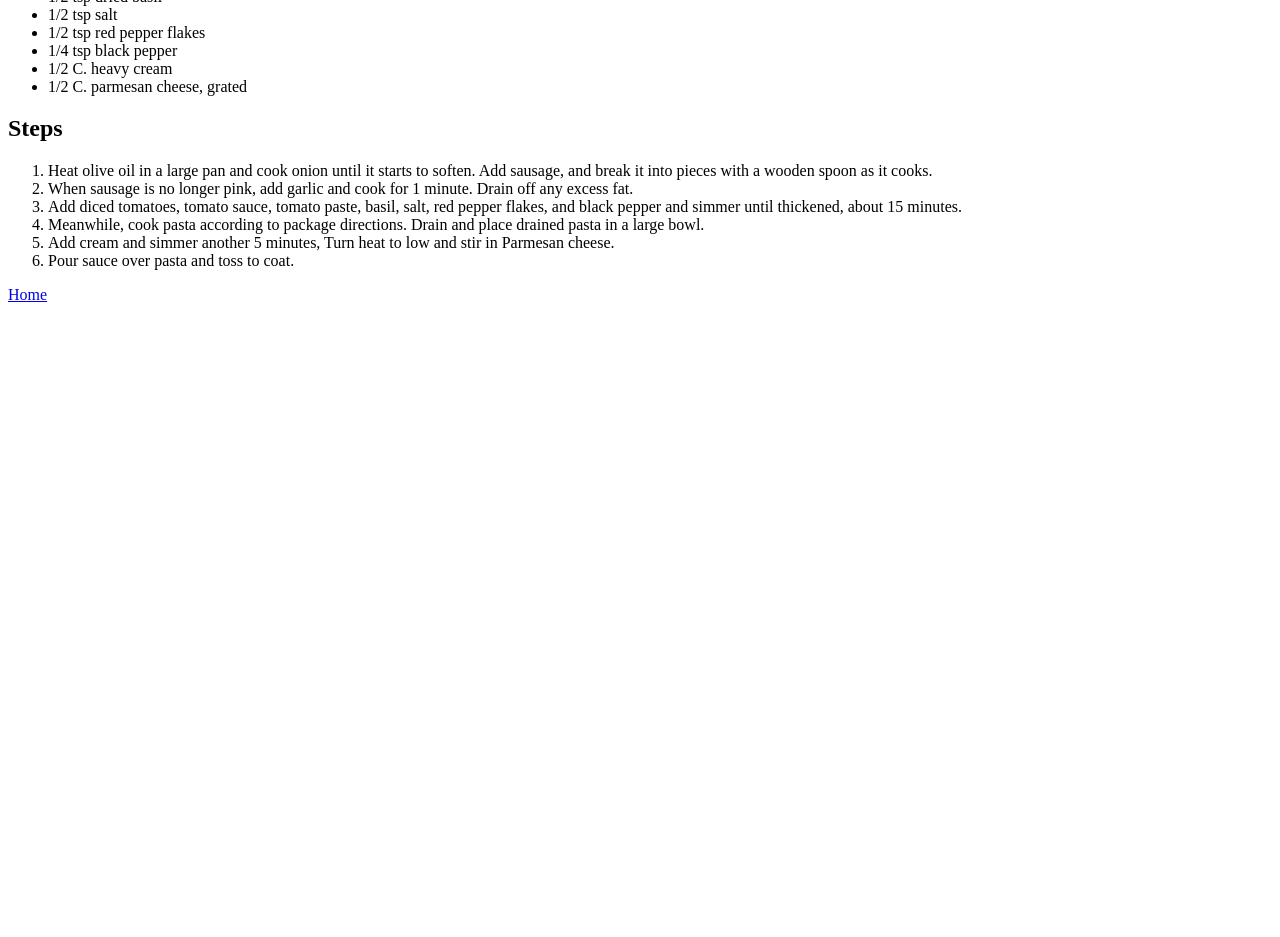
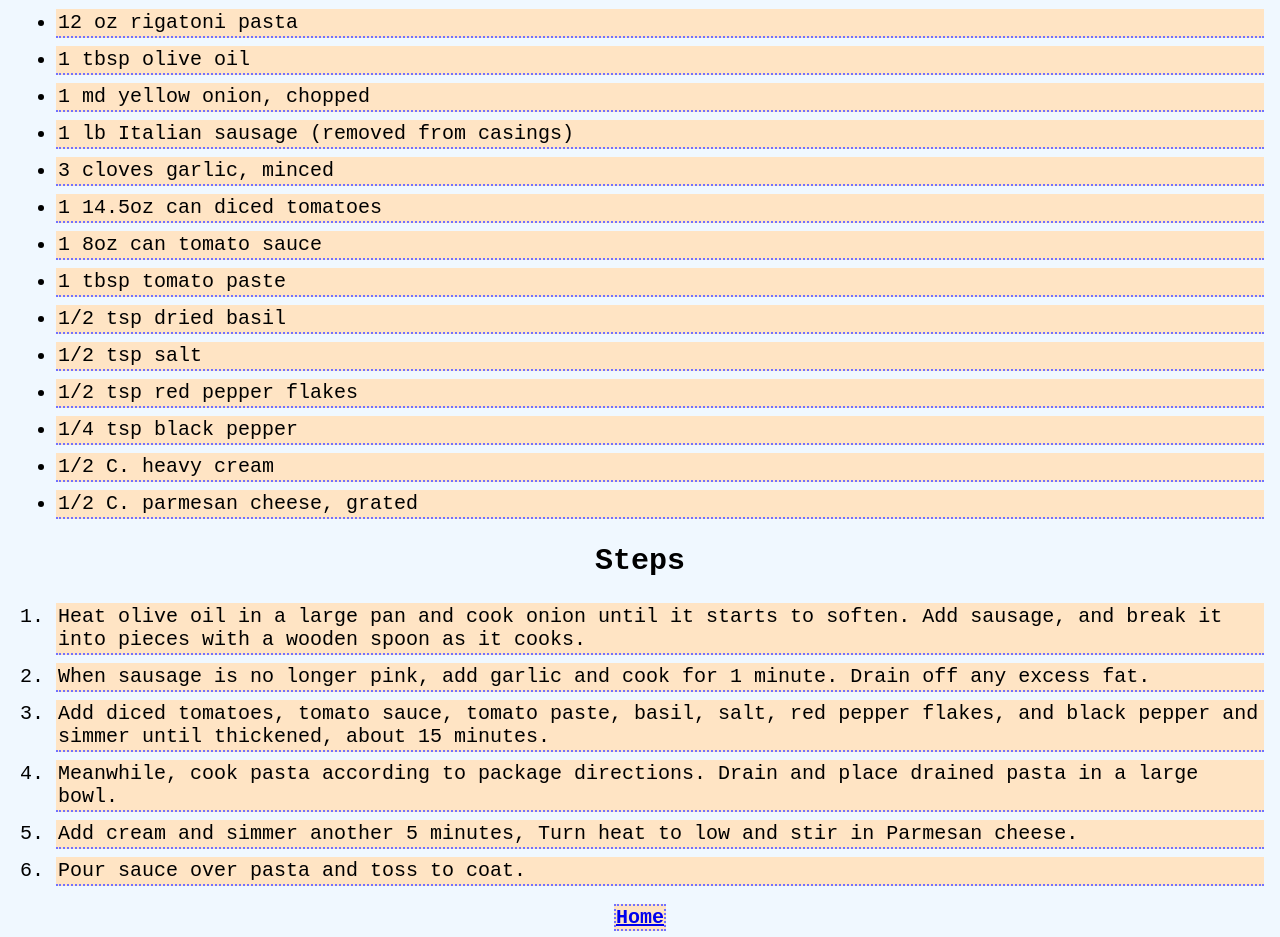
Before and after one commit to Pittamins/odin-recipes, a plain HTML site: page recipes/sausage-rigatoni.html in a window 1280 px wide. Shown: the part 626-1563 px from the top of the page. Before the commit the page ends 938 px from the top, so only its background shows below. Drawn offline with Linux system fonts and the light colour scheme.

Commit message:
Add css style sheet for home and recipe pages

```diff
--- a/recipes/sausage-rigatoni.html
+++ b/recipes/sausage-rigatoni.html
@@ -3,12 +3,16 @@
     <head>
         <meta charset="UTF-8">
         <title>Italian Sausage Rigatoni with Spicy Cream Sauce</title>
+        <link rel="stylesheet" href="../style.css">
     </head>
     <body>
-        <h1>Italian Sausage Rigatoni with Spicy Cream Sauce</h1>
+        <h1 class="title">Italian Sausage Rigatoni with Spicy Cream Sauce</h1>
         <img src="../images/rigatoni.jpg" alt="Rigatoni pasta">
+        <div class="description">
             <h2>Description</h2>
             <p>This recipe is one of my wife's favorites (albeit without the chili flakes). She calls it "Covid Pasta" after making it so much at home during lockdown. It's a delicious dish that's deceptively easy to put together.</p>
+        </div>
+        <div class="ingredients">
             <h2>Ingredients</h2>
             <ul>
                 <li>12 oz rigatoni pasta</li>
@@ -26,6 +30,8 @@
                 <li>1/2 C. heavy cream</li>
                 <li>1/2 C. parmesan cheese, grated</li>
             </ul>
+        </div>
+        <div class="steps">
             <h2>Steps</h2>
             <ol>
                 <li>Heat olive oil in a large pan and cook onion until it starts to soften. Add sausage, and break it into pieces with a wooden spoon as it cooks.</li>
@@ -35,6 +41,7 @@
                 <li>Add cream and simmer another 5 minutes, Turn heat to low and stir in Parmesan cheese.</li>
                 <li>Pour sauce over pasta and toss to coat.</li>
             </ol>
-        <a href="../index.html">Home</a>
+        </div>
+        <a class="home-button" href="../index.html">Home</a>
     </body>
 </html>
--- /dev/null
+++ b/style.css
@@ -0,0 +1,41 @@
+body {
+    font-family: 'Courier New', Courier, monospace;
+    font-size: 20px;
+    text-align: center;
+    background-color: aliceblue;
+}
+
+.title {
+    width: auto;
+    color: #7171ff;
+    font-size: 48px;
+    background-color: bisque;
+    border: 2px dotted #7171ff;
+}
+
+.recipe-list {
+    width: 400px;
+    margin: auto;
+}
+
+ul li {
+    text-align: left;
+    margin: 8px;
+    border-bottom: 2px dotted #7171ff;
+    background-color: bisque;
+    padding: 2px;
+}
+
+ol li {
+    text-align: left;
+    margin: 8px;
+    border-bottom: 2px dotted #7171ff;
+    background-color: bisque;
+    padding: 2px;
+}
+
+.home-button {
+    border: 2px dotted #7171ff;
+    background-color: bisque;
+    font-weight: 700;
+}
```
Also changed, not shown: index.html (+5 -3 lines), recipes/corn-pudding.html (+9 -2 lines), recipes/smash-burgers.html (+9 -2 lines), 1 other file. Lines whose indentation alone changed are shown as unchanged.
